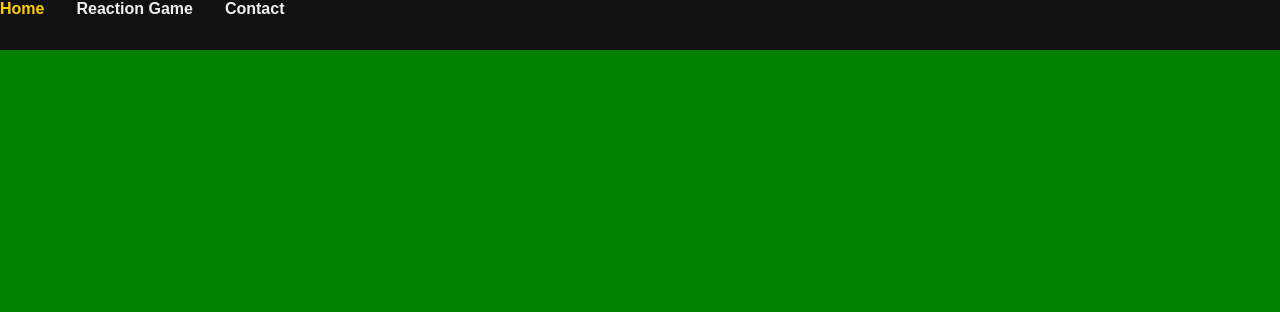
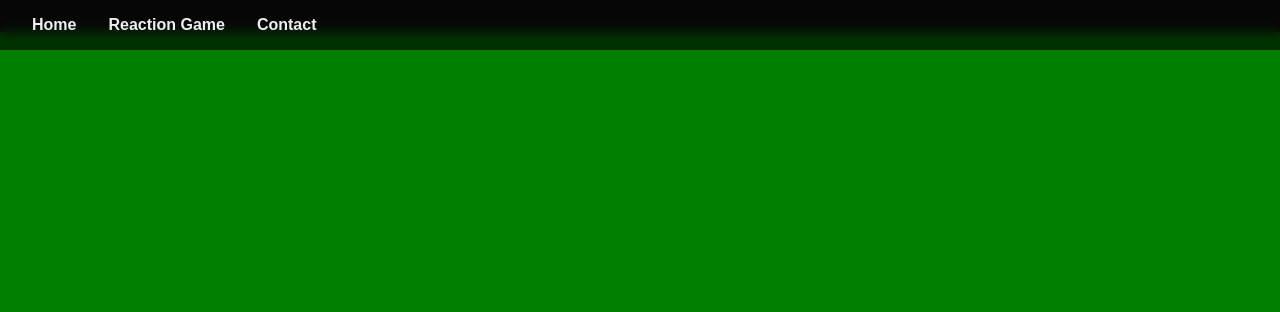
Before and after one commit to EffieNeu/ThatRandomSite, a plain HTML site: page reaction.html in a window 1280 px wide. Shown: the top 312 px of the page. Drawn offline with Linux system fonts and the light colour scheme.

Commit message:
Recentering Nav Bar

```diff
--- a/reaction.html
+++ b/reaction.html
@@ -6,6 +6,17 @@
   <title>Reaction Time Game</title>
 
   <style>
+
+  header {
+  background-color: rgba(0, 0, 0, 0.6);
+  padding: 1rem 2rem;
+  position: fixed;
+  width: 100%;
+  top: 0;
+  left: 0;
+  z-index: 10;
+  backdrop-filter: blur(6px);
+}
 
   nav ul {
   list-style: none;
```
